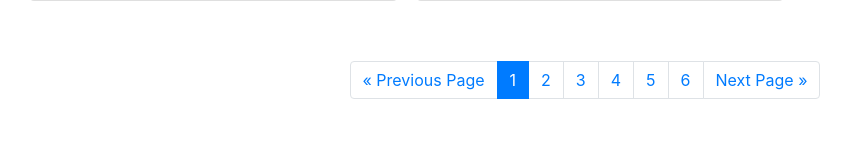
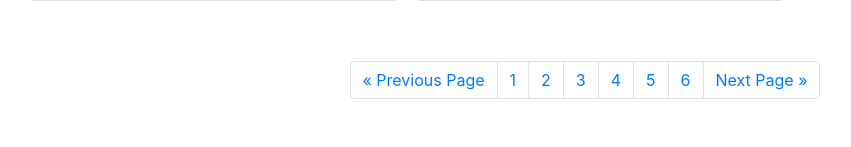
Before and after one commit to fadhfaiz/kmikaktusdua, a CodeIgniter app: page /kmikaktusdua/index.php/marketplace/index in a window 1280 px wide. Shown: the part 3536-3683 px from the top of the page, without its empty margins (55-906 px from the left). Run offline with CodeIgniter, Linux system fonts and the light colour scheme; data comes from the database, SQL or seed files in the repository; some libraries are stand-ins or nearby versions.

Commit message:
update hiya hiya

```diff
--- a/application/controllers/Marketplace.php
+++ b/application/controllers/Marketplace.php
@@ -13,7 +13,7 @@
         {
             $data['produk'] = $this->Marketplace_model->getDataProduk();
             // $data['aksesoris'] = $this->Marketplace_model->getDataAksesoris();
-
+            // var_dump($data['produk']);
             $data['judul'] = 'Marketplace';
 
             $this->load->view('templates/header', $data);
@@ -134,9 +134,11 @@
 
         public function cariproduk()
         {
+
             $keyword = $this->input->post('keyword');
+
             $data['produk'] = $this->Marketplace_model->getProdukKeyword($keyword);
-
+            // var_dump($data['produk']);
             $this->load->view('templates/header', $data);
             $this->load->view('marketplace/index');
             $this->load->view('templates/footer');
--- a/application/models/Marketplace_model.php
+++ b/application/models/Marketplace_model.php
@@ -80,7 +80,7 @@
             $this->db->from("produk");
             $this->db->like("nama_produk", $keyword);
             $this->db->or_like("jenis_produk", $keyword);
-            return $this->db->get()->row();
+            return $this->db->get()->result();
         }
     }
 
--- a/application/views/marketplace/index.php
+++ b/application/views/marketplace/index.php
@@ -64,7 +64,7 @@
 				<span aria-hidden="true">&laquo; Previous Page</span>
 			</a>
 			</li>
-			<li class="page-item active"><a class="page-link" href="#">1</a></li>
+			<li class="page-item"><a class="page-link" href="#">1</a></li>
 			<li class="page-item"><a class="page-link" href="#">2</a></li>
 			<li class="page-item"><a class="page-link" href="#">3</a></li>
 			<li class="page-item"><a class="page-link" href="#">4</a></li>
```
